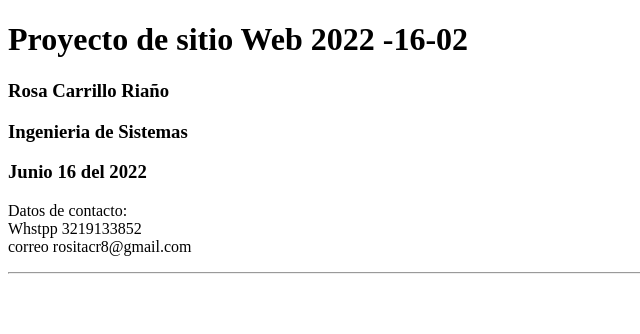
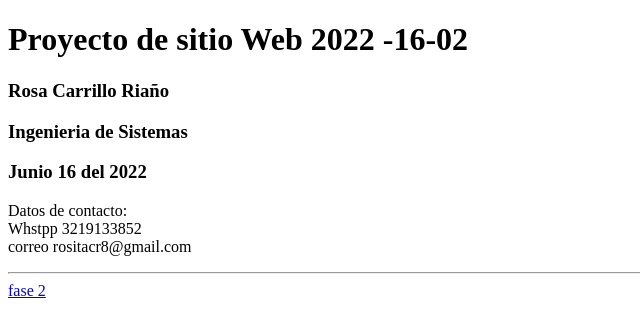
Before and after one commit to DSW-RosaCarrillo/DSW-RositaCarrillo, a plain HTML site: page index.html in a window 1280 px wide. Shown: the full height of the page, 0-640 px from the left. Drawn offline with Linux system fonts and the light colour scheme.

Commit message:
Update index.html

```diff
--- a/index.html
+++ b/index.html
@@ -16,5 +16,6 @@
         <e-mai>correo rositacr8@gmail.com</e-mai> <br>
     </p>
     <hr>
+    <a href="FASE 2/design.html">fase 2</a>
 </body>
 </html>
```
